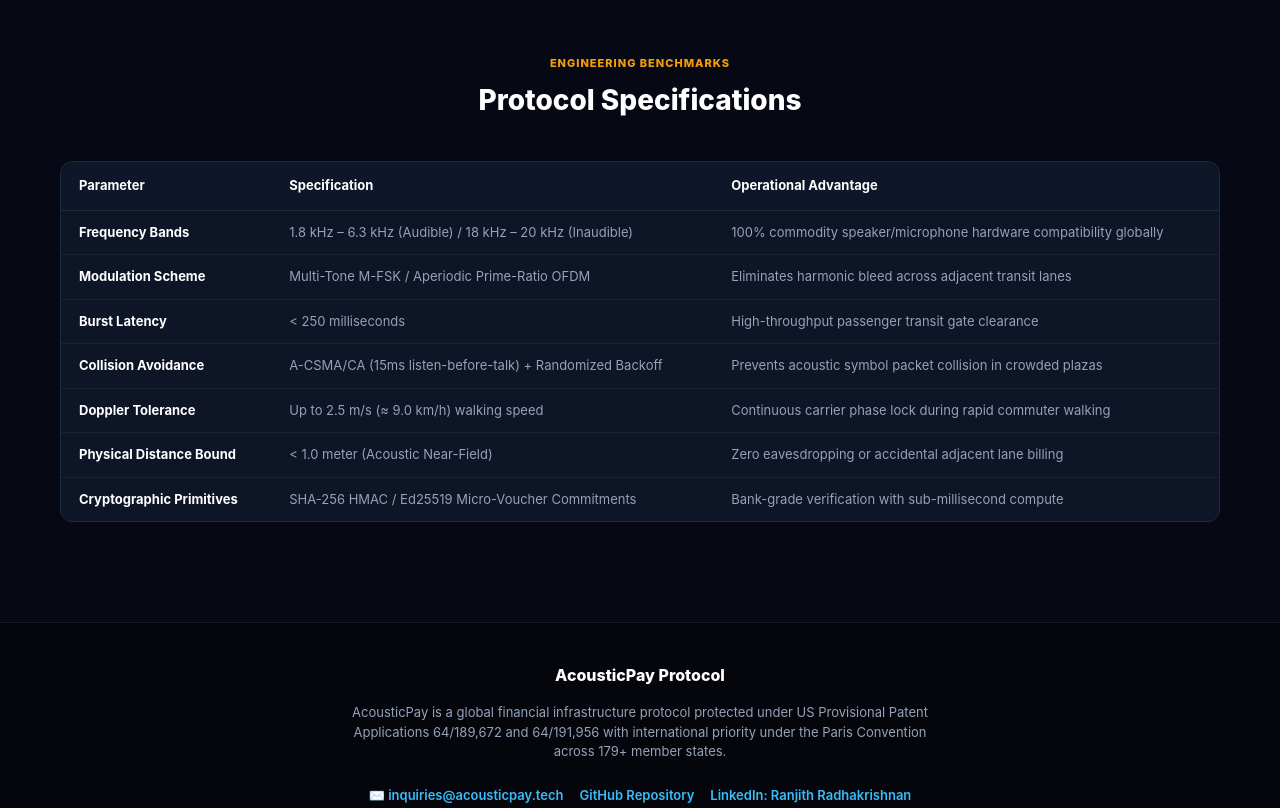
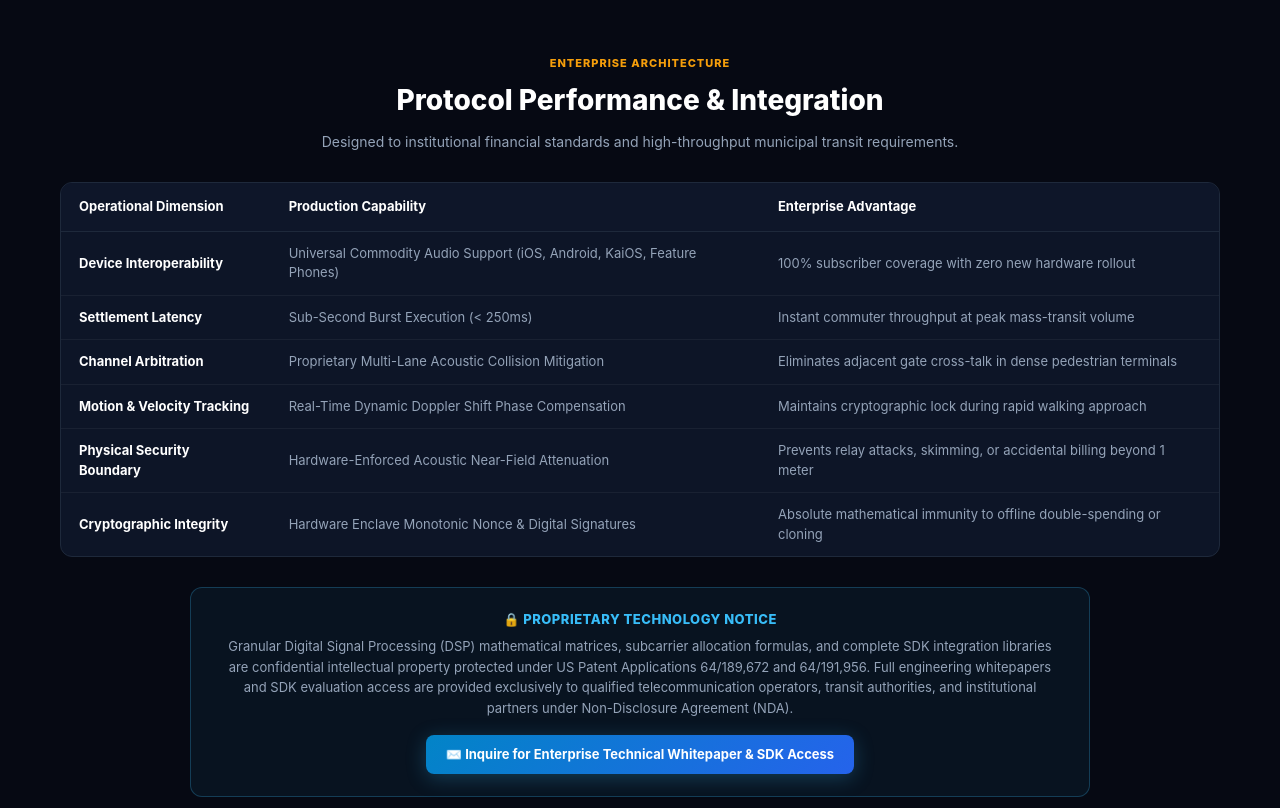
Before and after one commit to ranjith130384-droid/acousticpay, a plain HTML site: page index.html in a window 1280 px wide. Shown: the part 4220-5028 px from the top of the page. Drawn offline with Linux system fonts and the light colour scheme.

Commit message:
Add files via upload

```diff
--- a/index.html
+++ b/index.html
@@ -1278,60 +1278,69 @@
     </div>
   </section>
 
-  <!-- Technical Specifications Table -->
+  <!-- Enterprise Protocol Capabilities & NDA Access -->
   <section class="section-wrap" id="specs" style="padding-top: 0;">
     <div class="section-header">
-      <div class="section-tag">Engineering Benchmarks</div>
-      <h2 class="section-title">Protocol Specifications</h2>
+      <div class="section-tag">Enterprise Architecture</div>
+      <h2 class="section-title">Protocol Performance & Integration</h2>
+      <p class="section-desc">Designed to institutional financial standards and high-throughput municipal transit requirements.</p>
     </div>
 
     <div class="specs-table-box">
       <table class="specs-table">
         <thead>
           <tr>
-            <th>Parameter</th>
-            <th>Specification</th>
-            <th>Operational Advantage</th>
+            <th>Operational Dimension</th>
+            <th>Production Capability</th>
+            <th>Enterprise Advantage</th>
           </tr>
         </thead>
         <tbody>
           <tr>
-            <td><strong>Frequency Bands</strong></td>
-            <td>1.8 kHz &ndash; 6.3 kHz (Audible) / 18 kHz &ndash; 20 kHz (Inaudible)</td>
-            <td>100% commodity speaker/microphone hardware compatibility globally</td>
+            <td><strong>Device Interoperability</strong></td>
+            <td>Universal Commodity Audio Support (iOS, Android, KaiOS, Feature Phones)</td>
+            <td>100% subscriber coverage with zero new hardware rollout</td>
           </tr>
           <tr>
-            <td><strong>Modulation Scheme</strong></td>
-            <td>Multi-Tone M-FSK / Aperiodic Prime-Ratio OFDM</td>
-            <td>Eliminates harmonic bleed across adjacent transit lanes</td>
+            <td><strong>Settlement Latency</strong></td>
+            <td>Sub-Second Burst Execution (&lt; 250ms)</td>
+            <td>Instant commuter throughput at peak mass-transit volume</td>
           </tr>
           <tr>
-            <td><strong>Burst Latency</strong></td>
-            <td>&lt; 250 milliseconds</td>
-            <td>High-throughput passenger transit gate clearance</td>
+            <td><strong>Channel Arbitration</strong></td>
+            <td>Proprietary Multi-Lane Acoustic Collision Mitigation</td>
+            <td>Eliminates adjacent gate cross-talk in dense pedestrian terminals</td>
           </tr>
           <tr>
-            <td><strong>Collision Avoidance</strong></td>
-            <td>A-CSMA/CA (15ms listen-before-talk) + Randomized Backoff</td>
-            <td>Prevents acoustic symbol packet collision in crowded plazas</td>
+            <td><strong>Motion & Velocity Tracking</strong></td>
+            <td>Real-Time Dynamic Doppler Shift Phase Compensation</td>
+            <td>Maintains cryptographic lock during rapid walking approach</td>
           </tr>
           <tr>
-            <td><strong>Doppler Tolerance</strong></td>
-            <td>Up to 2.5 m/s (&approx; 9.0 km/h) walking speed</td>
-            <td>Continuous carrier phase lock during rapid commuter walking</td>
+            <td><strong>Physical Security Boundary</strong></td>
+            <td>Hardware-Enforced Acoustic Near-Field Attenuation</td>
+            <td>Prevents relay attacks, skimming, or accidental billing beyond 1 meter</td>
           </tr>
           <tr>
-            <td><strong>Physical Distance Bound</strong></td>
-            <td>&lt; 1.0 meter (Acoustic Near-Field)</td>
-            <td>Zero eavesdropping or accidental adjacent lane billing</td>
-          </tr>
-          <tr>
-            <td><strong>Cryptographic Primitives</strong></td>
-            <td>SHA-256 HMAC / Ed25519 Micro-Voucher Commitments</td>
-            <td>Bank-grade verification with sub-millisecond compute</td>
+            <td><strong>Cryptographic Integrity</strong></td>
+            <td>Hardware Enclave Monotonic Nonce & Digital Signatures</td>
+            <td>Absolute mathematical immunity to offline double-spending or cloning</td>
           </tr>
         </tbody>
       </table>
+    </div>
+
+    <!-- Confidential IP & Whitepaper Notice -->
+    <div style="width: 100%; max-width: 900px; background: rgba(56, 189, 248, 0.06); border: 1px solid rgba(56, 189, 248, 0.25); border-radius: 12px; padding: 22px 28px; text-align: center; margin-top: -30px; margin-bottom: 50px;">
+      <div style="font-size: 13px; font-weight: 800; color: #38bdf8; text-transform: uppercase; letter-spacing: 0.5px; margin-bottom: 6px;">
+        🔒 Proprietary Technology Notice
+      </div>
+      <p style="font-size: 13px; color: var(--text-muted); line-height: 1.6; margin-bottom: 16px;">
+        Granular Digital Signal Processing (DSP) mathematical matrices, subcarrier allocation formulas, and complete SDK integration libraries are confidential intellectual property protected under US Patent Applications 64/189,672 and 64/191,956. Full engineering whitepapers and SDK evaluation access are provided exclusively to qualified telecommunication operators, transit authorities, and institutional partners under Non-Disclosure Agreement (NDA).
+      </p>
+      <a href="mailto:inquiries@acousticpay.tech?subject=Enterprise%20Whitepaper%20%26%20SDK%20Inquiry%20(AcousticPay)" class="btn-primary" style="font-size: 13px; padding: 10px 20px;">
+        ✉️ Inquire for Enterprise Technical Whitepaper & SDK Access
+      </a>
     </div>
   </section>
 
```
